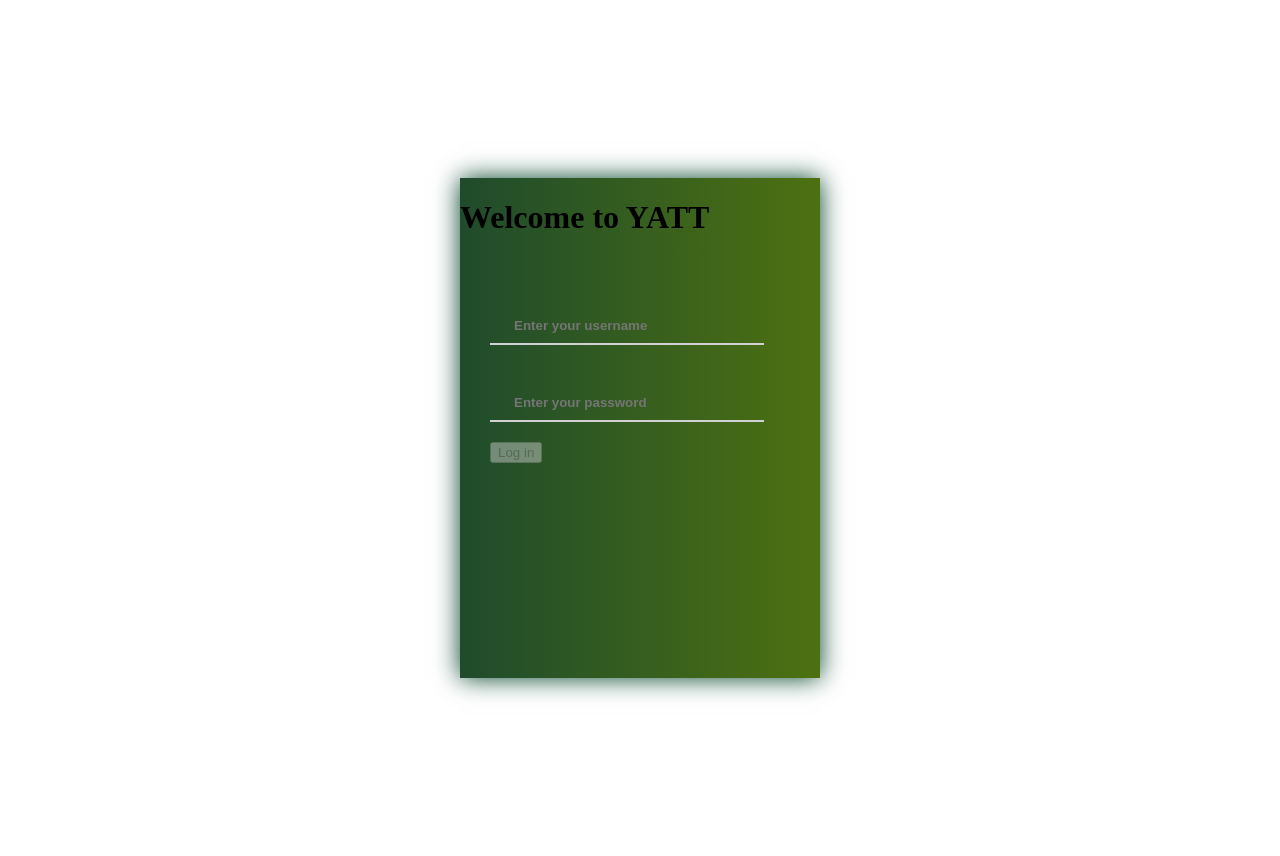
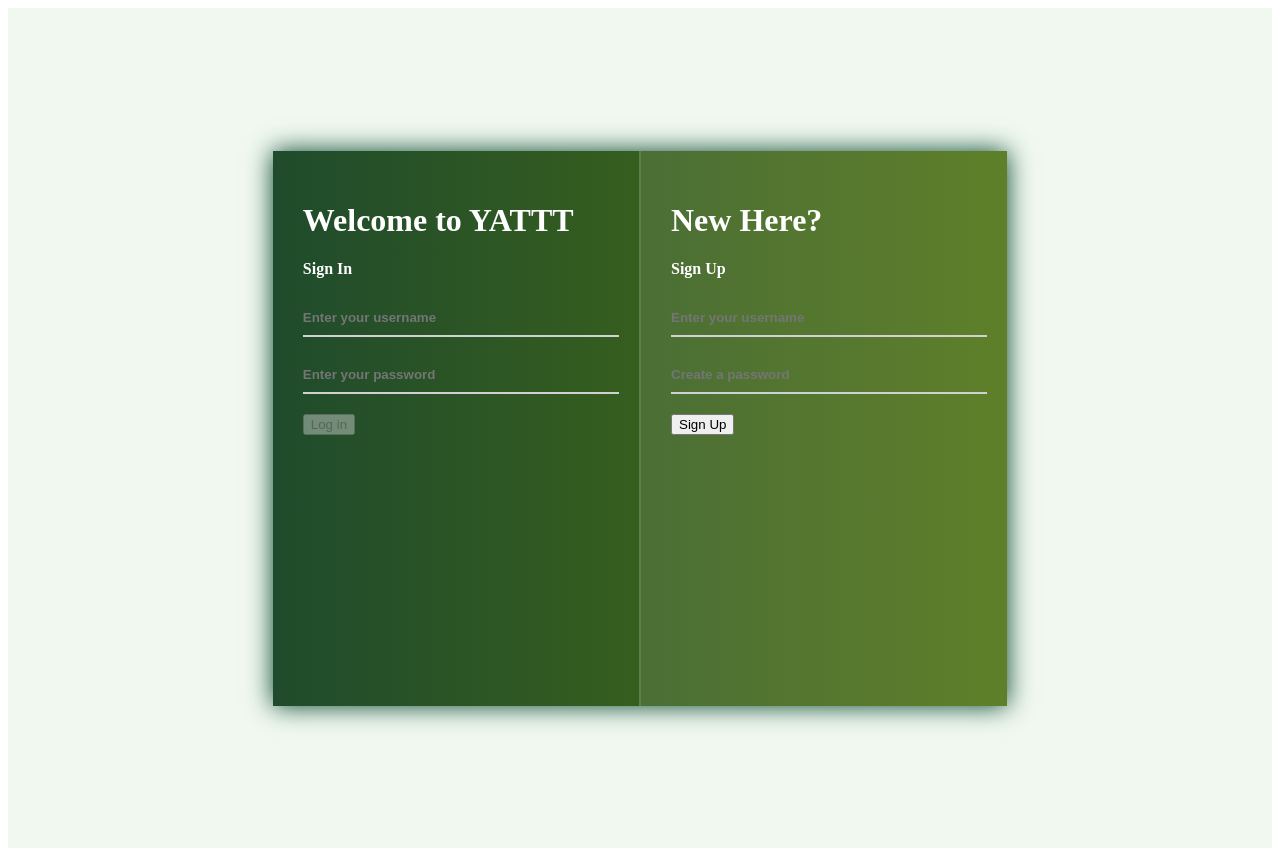
Before and after one commit to benceBalazs/YATTT, an Angular app in the folder yatt_frontend/yatt_web/: page /login in a window 1280 px wide. Built offline with nearby package versions, Linux system fonts and the light colour scheme.

Commit message:
added Signin

```diff
--- a/yatt_frontend/yatt_web/src/app/login/login.component.css
+++ b/yatt_frontend/yatt_web/src/app/login/login.component.css
@@ -4,45 +4,60 @@
   justify-content: center;
   min-height: 100vh;
   padding: 20px;
+  background-color: rgba(173, 214, 173, 0.18);
 }
 
 .screen {
   background: linear-gradient(90deg, rgb(31, 75, 44), #4d7111);
   position: relative;
-  height: 500px;
-  width: 360px;
+  height: 555px;
+  width: 60%;
   box-shadow: 0px 0px 24px #004228;
+  display: flex;
+  flex-direction: row;
+}
+
+.screen__content-wrapper {
+  display: flex;
+  width: 100%;
+  justify-content: space-between;
 }
 
 .screen__content {
-  z-index: 1;
-  position: relative;
-  height: 100%;
+  flex: 1;
+  padding: 30px;
+  color: white;
+  box-sizing: border-box;
 }
 
-.login {
-  width: 320px;
-  padding: 30px 30px 30px;
+.screen__content--login {
+  border-right: 2px solid rgba(255, 255, 255, 0.2);
+}
+
+.screen__content--signin {
+  background: rgba(255, 255, 255, 0.1);
 }
 
 .login__field {
-  padding: 20px 0px;
-  position: relative;
+  margin-bottom: 20px;
 }
 
 .login__input {
   border: none;
   border-bottom: 2px solid #D1D1D4;
   background: none;
-  padding: 10px 10px 10px 24px;
+  padding: 10px 10px 10px 0;
   font-weight: 700;
-  width: 75%;
-  transition: .2s;
+  width: 100%;
+  color: white;
 }
 
-.login__input:active,
-.login__input:focus,
-.login__input:hover {
+.login__input:focus {
   outline: none;
   border-bottom-color: #C3E956;
 }
+
+.errorMessage{
+  color: red;
+  margin-top: 20px;
+}
--- a/yatt_frontend/yatt_web/src/app/login/login.component.html
+++ b/yatt_frontend/yatt_web/src/app/login/login.component.html
@@ -1,8 +1,10 @@
 <div class="container">
     <div class="screen">
-      <h1>Welcome to YATT</h1>
-    <div class="screen__content">
-       <form [formGroup]="loginForm" (ngSubmit)="login()" class="login">
+        <div class="screen__content-wrapper">
+            <div class="screen__content screen__content--login">
+                <h1>Welcome to YATTT</h1>
+                <h4>Sign In</h4>
+                <form [formGroup]="loginForm" (ngSubmit)="signIn()" >
                     <div class="login__field">
                         <input formControlName="username" type="text" placeholder="Enter your username" class="login__input">
                         <div *ngIf="loginForm.controls['username'].invalid"></div>
@@ -13,9 +15,24 @@
                     </div>
                     <button type="submit" [disabled]="loginForm.invalid">Log in</button>
                     <div *ngIf="errorMessage">
-           <p style="color: red;">{{ errorMessage }}</p>
+                        <p class="errorMessage">{{ errorMessage }}</p>
                     </div>
+                </form>
+            </div>
+
+            <div class="screen__content screen__content--signin">
+                <h1>New Here?</h1>
+                <h4>Sign Up</h4>
+                <form [formGroup]="loginForm" (ngSubmit)="signUp()">
+                    <div class="login__field">
+                        <input type="text" placeholder="Enter your username" class="login__input">
+                    </div>
+                    <div class="login__field">
+                        <input type="password" placeholder="Create a password" class="login__input">
+                    </div>
+                    <button type="submit">Sign Up</button>
                 </form>
             </div>
         </div>
     </div>
+</div>
--- a/yatt_frontend/yatt_web/src/app/login/login.component.ts
+++ b/yatt_frontend/yatt_web/src/app/login/login.component.ts
@@ -31,8 +31,7 @@ export class LoginComponent implements OnInit {
     });
   }
 
-  // Login function
-  login() {
+  signIn() {
     if (this.loginForm.invalid) {
       this.errorMessage = 'Please fill all fields correctly!';
       return;
@@ -56,4 +55,8 @@ export class LoginComponent implements OnInit {
         }
       });
   }
+
+  signUp(){
+
+  }
 }
```
Lines whose indentation alone changed are shown as unchanged.
